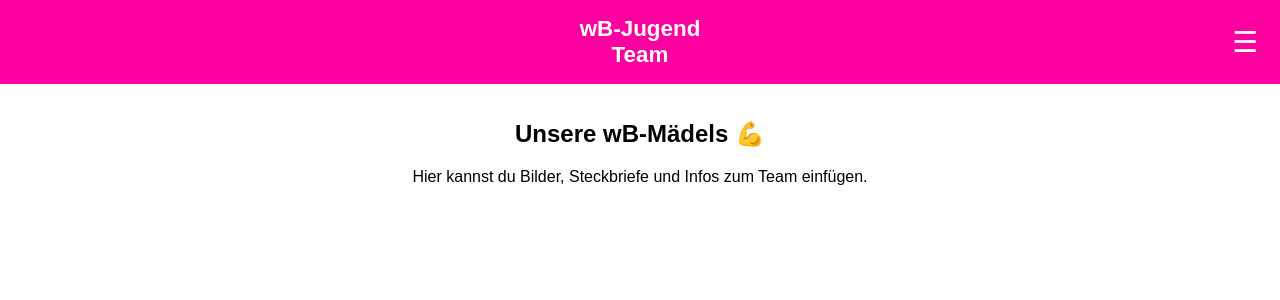
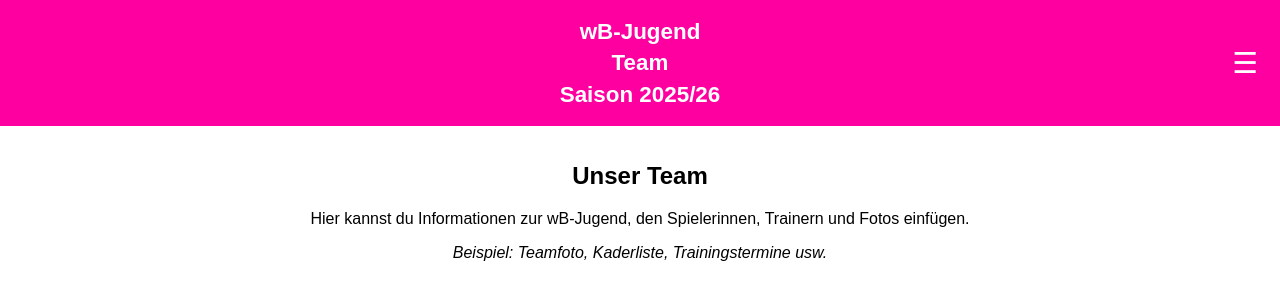
Before and after one commit to kkoenig87/Mein-Verein-HSG-RBK, a plain HTML site: page b-team.html in a window 1280 px wide. Drawn offline with Linux system fonts and the light colour scheme.

Commit message:
Update b-team.html

```diff
--- a/b-team.html
+++ b/b-team.html
@@ -3,25 +3,82 @@
 <head>
   <meta charset="UTF-8" />
   <meta name="viewport" content="width=device-width, initial-scale=1.0" />
-  <title>wB-Jugend Team</title>
+  <title>wB-Team</title>
   <link rel="manifest" href="manifest.json" />
   <style>
     body { font-family: sans-serif; margin:0; padding:0; background:#ffffff; color:#000000; }
-    header { background:#ff00a0; color:#fff; padding:1rem; display:flex; justify-content:center; align-items:center; position:relative; }
-    header h1 { margin:0; font-size:1.4rem; text-align:center; flex:1; }
-    .menu-toggle { font-size:1.8rem; cursor:pointer; background:none; border:none; color:#fff; position:absolute; right:1rem; }
-    .sidebar { position:fixed; top:0; right:-250px; width:250px; height:100%; background:rgba(0,0,0,0.8); color:#fff; transition:right 0.3s ease; padding-top:2rem; z-index:1000; }
+
+    header {
+      background:#ff00a0;
+      color:#fff;
+      padding:1rem;
+      display:flex;
+      justify-content:center;
+      align-items:center;
+      position:relative;
+    }
+
+    header h1 {
+      margin:0;
+      font-size:1.4rem;
+      text-align:center;
+      line-height:1.4;
+      flex:1;
+    }
+    @media (max-width: 400px) {
+      header h1 { font-size:1.1rem; line-height:1.3; }
+    }
+    @media (max-width: 320px) {
+      header h1 { font-size:1rem; line-height:1.2; }
+    }
+
+    .menu-toggle {
+      font-size:1.8rem;
+      cursor:pointer;
+      background:none;
+      border:none;
+      color:#fff;
+      position:absolute;
+      right:1rem;
+    }
+
+    .sidebar {
+      position:fixed;
+      top:0; right:-250px;
+      width:250px; height:100%;
+      background:rgba(0,0,0,0.8);
+      color:#fff;
+      transition:right 0.3s ease;
+      padding-top:2rem;
+      z-index:1000;
+    }
     .sidebar.active { right:0; }
-    .sidebar a { display:block; padding:1rem; color:#fff; text-decoration:none; font-weight:bold; }
+
+    .sidebar a {
+      display:block;
+      padding:1rem;
+      color:#fff;
+      text-decoration:none;
+      font-weight:bold;
+    }
     .sidebar a:hover { background:#ff00a0; }
-    .overlay { position:fixed; top:0; left:0; width:100%; height:100%; background:rgba(0,0,0,0.5); display:none; z-index:500; }
+
+    .overlay {
+      position:fixed;
+      top:0; left:0;
+      width:100%; height:100%;
+      background:rgba(0,0,0,0.5);
+      display:none;
+      z-index:500;
+    }
     .overlay.active { display:block; }
+
     section { padding:1rem; text-align:center; }
   </style>
 </head>
 <body>
 <header>
-  <h1>wB-Jugend<br>Team</h1>
+  <h1>wB-Jugend<br>Team<br>Saison 2025/26</h1>
   <button class="menu-toggle">☰</button>
 </header>
 
@@ -36,16 +93,23 @@
 <div class="overlay" id="overlay"></div>
 
 <section>
-  <h2>Unsere wB-Mädels 💪</h2>
-  <p>Hier kannst du Bilder, Steckbriefe und Infos zum Team einfügen.</p>
+  <h2>Unser Team</h2>
+  <p>Hier kannst du Informationen zur wB-Jugend, den Spielerinnen, Trainern und Fotos einfügen.</p>
+  <p><em>Beispiel: Teamfoto, Kaderliste, Trainingstermine usw.</em></p>
 </section>
 
 <script>
-  const menuBtn=document.querySelector(".menu-toggle");
-  const sidebar=document.getElementById("sidebar");
-  const overlay=document.getElementById("overlay");
-  menuBtn.addEventListener("click",()=>{sidebar.classList.toggle("active");overlay.classList.toggle("active");});
-  overlay.addEventListener("click",()=>{sidebar.classList.remove("active");overlay.classList.remove("active");});
+  const menuBtn = document.querySelector(".menu-toggle");
+  const sidebar = document.getElementById("sidebar");
+  const overlay = document.getElementById("overlay");
+  menuBtn.addEventListener("click", () => {
+    sidebar.classList.toggle("active");
+    overlay.classList.toggle("active");
+  });
+  overlay.addEventListener("click", () => {
+    sidebar.classList.remove("active");
+    overlay.classList.remove("active");
+  });
 </script>
 </body>
 </html>
```
